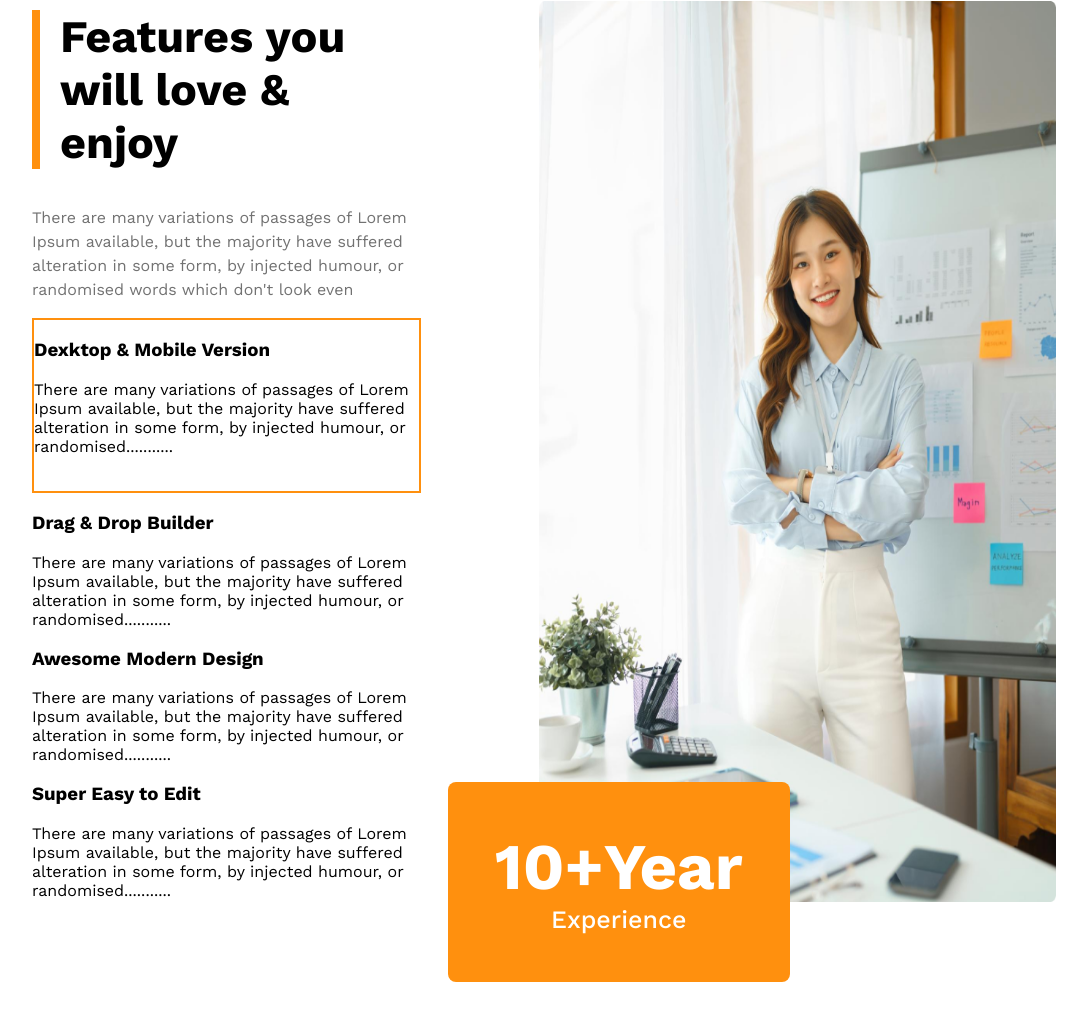
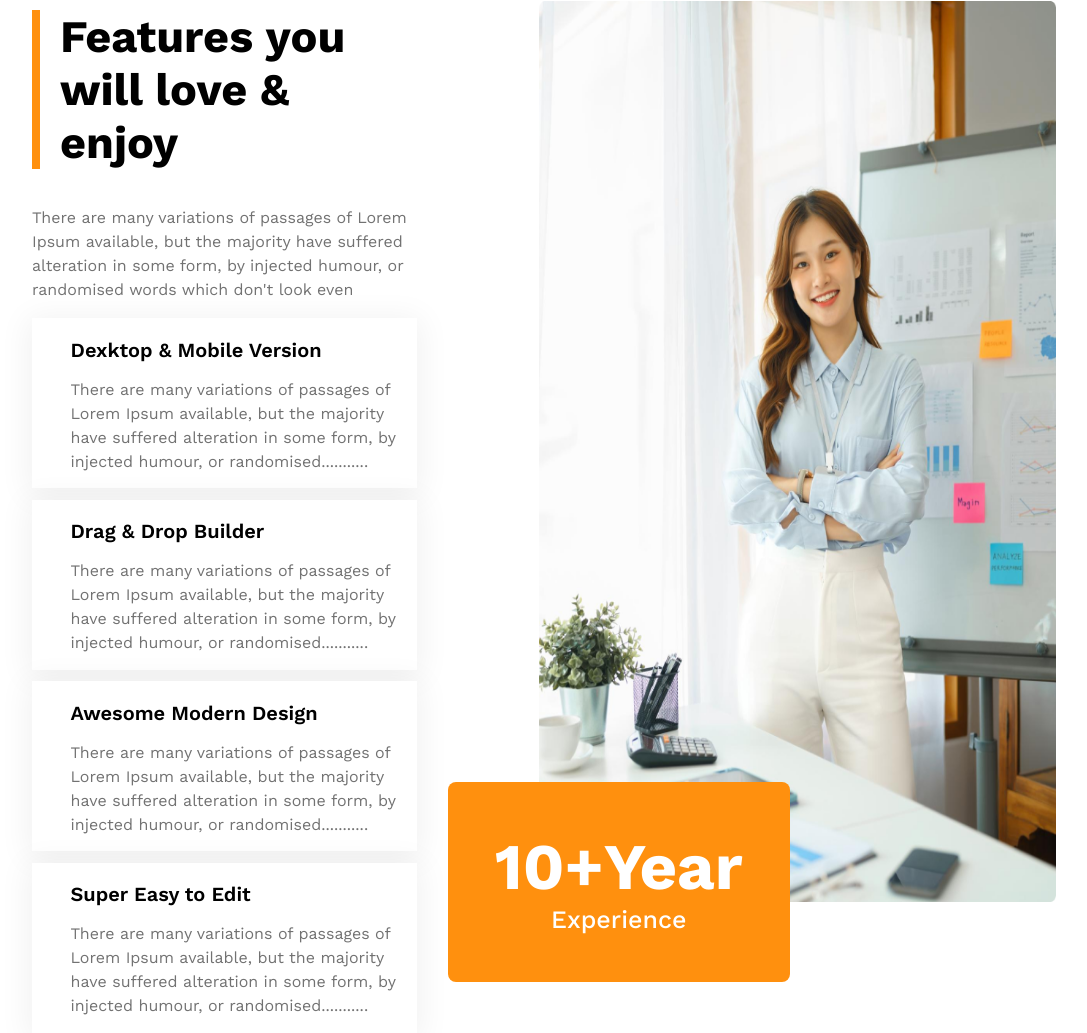
Before and after one commit to chamok192/practice-1, a plain HTML site: page index.html in a window 1280 px wide. Shown: the part 2629-3662 px from the top of the page, without its empty margins (96-1183 px from the left). Drawn offline with nearby package versions, Linux system fonts and the light colour scheme.

Commit message:
features section all done

```diff
--- a/index.html
+++ b/index.html
@@ -69,26 +69,26 @@
 
                 <div>
                     <div class="features-box">
-                        <h3>Dexktop & Mobile Version</h3>
-                        <p>There are many variations of passages of Lorem Ipsum available, but the majority have suffered alteration in some
+                        <h3 style="padding:5% 0% 0% 10%; font-weight: 600; font-size: 20px;margin: 0;">Dexktop & Mobile Version</h3>
+                        <p style="padding-left:10%;font-weight: 400; color: #727272;line-height: 1.5;">There are many variations of passages of Lorem Ipsum available, but the majority have suffered alteration in some
                             form,
                             by injected humour, or randomised...........</p>
                     </div>
-                    <div>
-                        <h3>Drag & Drop Builder</h3>
-                        <p>There are many variations of passages of Lorem Ipsum available, but the majority have suffered alteration in some
+                    <div class="features-box">
+                        <h3 style="padding:5% 0% 0% 10%; font-weight: 600; font-size: 20px;margin: 0;">Drag & Drop Builder</h3>
+                        <p style="padding-left:10%;font-weight: 400; color: #727272;line-height: 1.5;">There are many variations of passages of Lorem Ipsum available, but the majority have suffered alteration in some
                             form,
                             by injected humour, or randomised...........</p>
                     </div>
-                    <div>
-                        <h3>Awesome Modern Design</h3>
-                        <p>There are many variations of passages of Lorem Ipsum available, but the majority have suffered alteration in some
+                    <div class="features-box">
+                        <h3 style="padding:5% 0% 0% 10%; font-weight: 600; font-size: 20px;margin: 0;">Awesome Modern Design</h3>
+                        <p style="padding-left:10%;font-weight: 400; color: #727272;line-height: 1.5;">There are many variations of passages of Lorem Ipsum available, but the majority have suffered alteration in some
                             form,
                             by injected humour, or randomised...........</p>
                     </div>
-                    <div>
-                        <h3>Super Easy to Edit</h3>
-                        <p>There are many variations of passages of Lorem Ipsum available, but the majority have suffered alteration in some
+                    <div class="features-box">
+                        <h3 style="padding:5% 0% 0% 10%; font-weight: 600; font-size: 20px;margin: 0;">Super Easy to Edit</h3>
+                        <p style="padding-left:10%;font-weight: 400; color: #727272;line-height: 1.5;">There are many variations of passages of Lorem Ipsum available, but the majority have suffered alteration in some
                             form,
                             by injected humour, or randomised...........</p>
                     </div>
--- a/style.css
+++ b/style.css
@@ -231,7 +231,9 @@ nav ul li a:active {
 
 .features-box {
     width: 100%;
-    height: 171px;
-    background-color: #fff;
-    border: 2px solid #FF900E;
+    height: 170px;
+    background-color: #ffffff;
+    box-shadow: 0px 4px 30px 4px rgba(0, 0, 0, 0.06) ;
+    margin: 3% 0;
+
 }
```
